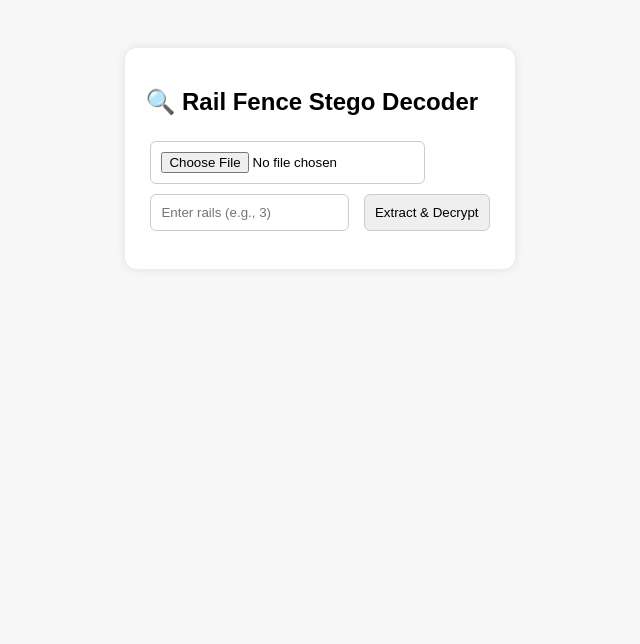
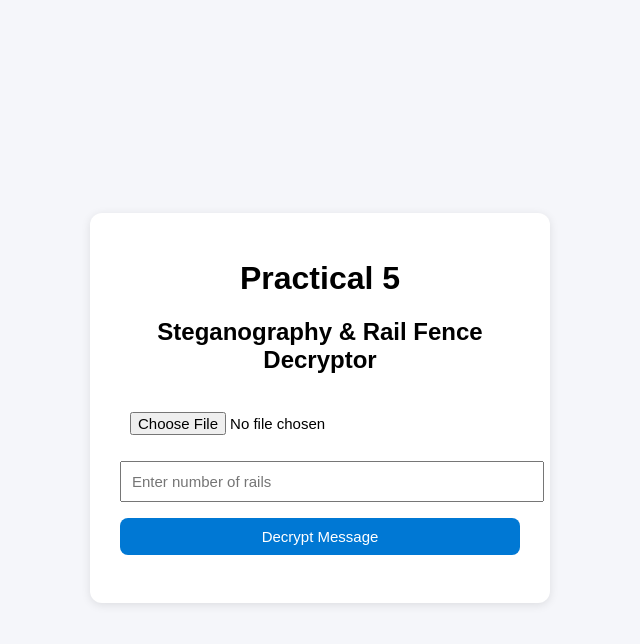
Before and after one commit to SarthaakkSh/rail-fence-stego, a plain HTML site: page index.html in a window 1280 px wide. Shown: the whole page, without its empty margins (320-960 px from the left). Drawn offline with Linux system fonts and the light colour scheme.

Commit message:
Update index.html

```diff
--- a/index.html
+++ b/index.html
@@ -2,101 +2,141 @@
 <html lang="en">
 <head>
 <meta charset="UTF-8">
-<title>Rail Fence Stego Decoder</title>
+<title>Steganography Decryptor with Rail Fence</title>
 <style>
 body {
   font-family: Arial, sans-serif;
-  background: #f7f7f7;
+  background: #f5f6fa;
   display: flex;
-  flex-direction: column;
+  justify-content: center;
   align-items: center;
-  padding: 40px;
+  height: 100vh;
 }
-.card {
+.container {
   background: white;
-  padding: 20px;
+  padding: 25px 30px;
   border-radius: 12px;
-  box-shadow: 0 0 10px rgba(0,0,0,0.1);
-  max-width: 500px;
+  box-shadow: 0 2px 10px rgba(0,0,0,0.1);
+  width: 400px;
+  text-align: center;
 }
 input, button {
+  width: 100%;
+  margin: 8px 0;
   padding: 10px;
-  margin: 5px;
-  border-radius: 6px;
-  border: 1px solid #ccc;
+  font-size: 15px;
+}
+button {
+  background-color: #0078D4;
+  color: white;
+  border: none;
+  border-radius: 8px;
+  cursor: pointer;
+}
+button:hover {
+  background-color: #005A9E;
+}
+#output {
+  margin-top: 15px;
+  text-align: left;
+  font-family: monospace;
+  white-space: pre-wrap;
 }
 </style>
 </head>
 <body>
-  <div class="card">
-    <h2>🔍 Rail Fence Stego Decoder</h2>
-    <input type="file" id="fileInput" accept="image/png, image/jpeg"><br>
-    <input type="number" id="rails" placeholder="Enter rails (e.g., 3)">
-    <button onclick="decodeImage()">Extract & Decrypt</button>
-    <pre id="output"></pre>
+<div class="container">
+  <h1>Practical 5</h1>
+  <h2>Steganography & Rail Fence Decryptor </h2>
+  <input type="file" id="imgInput" accept="image/*">
+  <input type="number" id="railsInput" placeholder="Enter number of rails">
+  <button onclick="decryptImage()">Decrypt Message</button>
+  <div id="output"></div>
 </div>
 
 <script>
 function railFenceDecrypt(cipher, rails) {
-    let n = cipher.length;
-    let rail = Array.from({ length: rails }, () => Array(n).fill('\n'));
-    let dir_down, row = 0, col = 0;
+  const len = cipher.length;
+  const rail = Array.from({ length: rails }, () => Array(len).fill('\n'));
 
-    for (let i = 0; i < n; i++) {
+  let dir_down = null;
+  let row = 0, col = 0;
+
+  for (let i = 0; i < len; i++) {
     if (row == 0) dir_down = true;
     if (row == rails - 1) dir_down = false;
+
     rail[row][col++] = '*';
     row += dir_down ? 1 : -1;
   }
 
   let index = 0;
   for (let i = 0; i < rails; i++) {
-        for (let j = 0; j < n; j++) {
-            if (rail[i][j] === '*' && index < n)
+    for (let j = 0; j < len; j++) {
+      if (rail[i][j] == '*' && index < len) {
         rail[i][j] = cipher[index++];
+      }
     }
   }
 
   let result = '';
   row = 0; col = 0;
-    for (let i = 0; i < n; i++) {
+  for (let i = 0; i < len; i++) {
     if (row == 0) dir_down = true;
     if (row == rails - 1) dir_down = false;
-        if (rail[row][col] !== '*')
-            result += rail[row][col];
-        col++;
+
+    if (rail[row][col] != '*')
+      result += rail[row][col++];
     row += dir_down ? 1 : -1;
   }
   return result;
 }
 
-async function decodeImage() {
-    const file = document.getElementById('fileInput').files[0];
-    const rails = parseInt(document.getElementById('rails').value);
-    if (!file || !rails) return alert("Please select image and rails!");
+function decryptImage() {
+  const fileInput = document.getElementById('imgInput');
+  const rails = parseInt(document.getElementById('railsInput').value);
+  const output = document.getElementById('output');
 
-    const img = await createImageBitmap(file);
-    const canvas = document.createElement('canvas');
-    canvas.width = img.width; canvas.height = img.height;
-    const ctx = canvas.getContext('2d');
-    ctx.drawImage(img, 0, 0);
-    const data = ctx.getImageData(0, 0, img.width, img.height).data;
-
-    let binary = "";
-    for (let i = 0; i < data.length; i++) {
-        binary += (data[i] & 1).toString();
-        if (binary.slice(-16) === '1111111111111110') break;
+  if (!fileInput.files[0]) {
+    alert("Please upload an image.");
+    return;
   }
-    binary = binary.slice(0, -16);
-
-    let text = "";
-    for (let i = 0; i < binary.length; i += 8) {
-        text += String.fromCharCode(parseInt(binary.slice(i, i + 8), 2));
+  if (!rails || rails < 2) {
+    alert("Please enter valid number of rails (>=2).");
+    return;
   }
 
-    const decrypted = railFenceDecrypt(text, rails);
-    document.getElementById('output').innerText =
-        "Extracted Ciphertext:\n" + text + "\n\nDecrypted Message:\n" + decrypted;
+  const reader = new FileReader();
+  reader.onload = function(e) {
+    const img = new Image();
+    img.onload = function() {
+      const canvas = document.createElement('canvas');
+      const ctx = canvas.getContext('2d');
+      canvas.width = img.width;
+      canvas.height = img.height;
+      ctx.drawImage(img, 0, 0);
+      const imageData = ctx.getImageData(0, 0, img.width, img.height);
+      const pixels = imageData.data;
+
+      let binary = '';
+      for (let i = 0; i < pixels.length; i += 4) {
+        for (let j = 0; j < 3; j++) binary += (pixels[i + j] & 1);
+      }
+
+      let message = '';
+      for (let i = 0; i < binary.length; i += 8) {
+        const byte = binary.slice(i, i + 8);
+        const char = String.fromCharCode(parseInt(byte, 2));
+        if (char === '\0') break;
+        message += char;
+      }
+
+      const decrypted = railFenceDecrypt(message, rails);
+      output.textContent = "Decrypted Text:\n" + decrypted;
+    };
+    img.src = e.target.result;
+  };
+  reader.readAsDataURL(fileInput.files[0]);
 }
 </script>
 </body>
```
Lines whose indentation alone changed are shown as unchanged.
